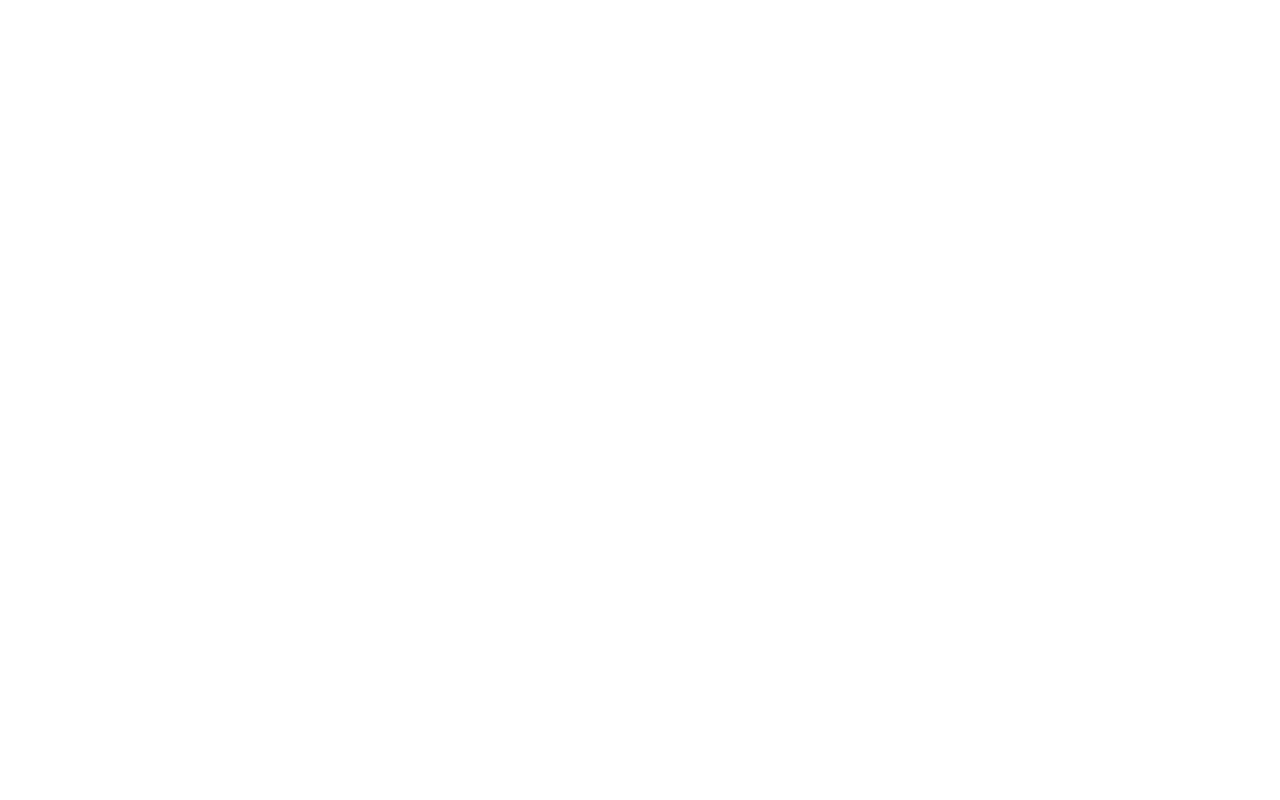
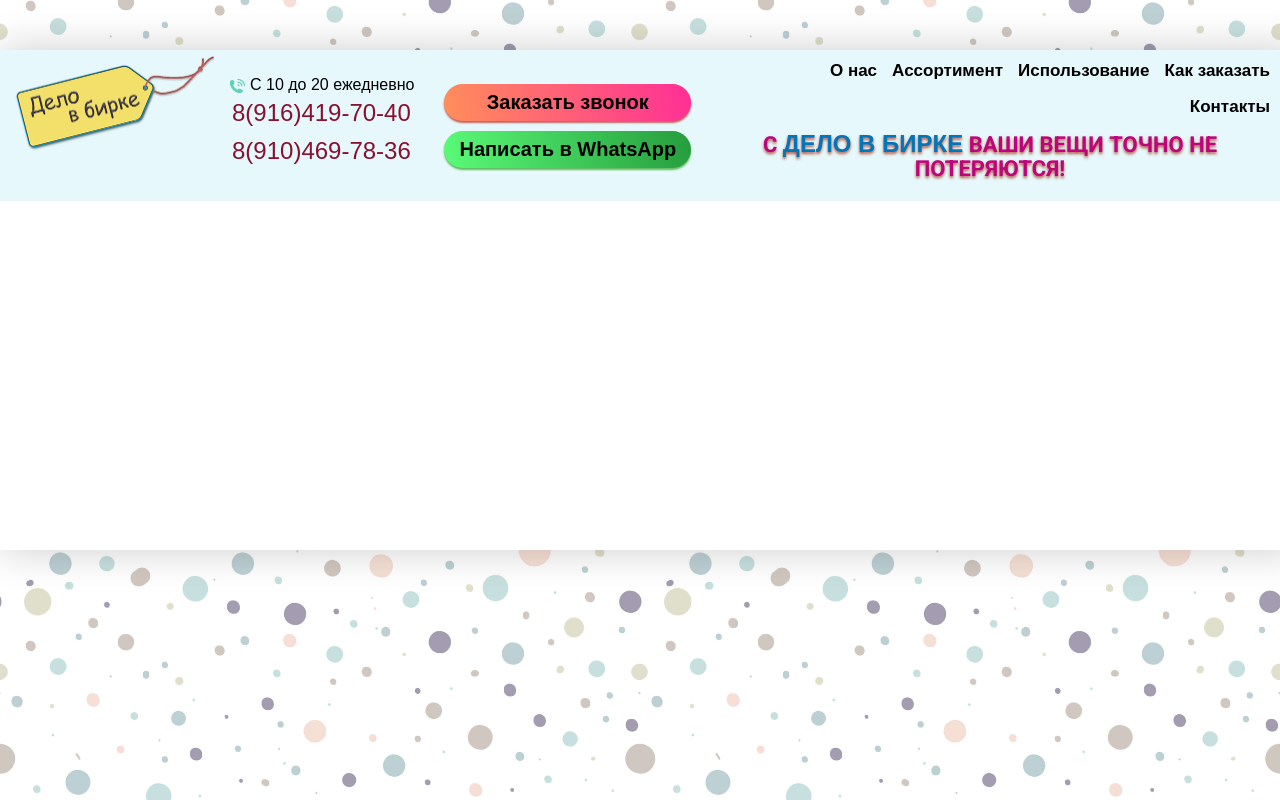
Before and after one commit to makartashik/delovbirke, a website: page source/index.html in a window 1280 px wide. Drawn offline with nearby package versions, Linux system fonts and the light colour scheme; files that its build step writes are made by us from their sources; a web font is replaced by a local one.

Commit message:
Добавляет разметку и стилизацию шапки сайта

```diff
--- a/source/index.html
+++ b/source/index.html
@@ -2,10 +2,48 @@
 <html lang="ru">
   <head>
     <meta charset="utf-8">
-    <title>Дело в бирке</title>
+    <title>Магазин наклеек и бирок - Дело в бирке</title>
     <link rel="stylesheet" href="css/style.css">
+    <link href="https://fonts.googleapis.com/css?family=Neucha&amp;subset=cyrillic" rel="stylesheet">
+    <link href="https://fonts.googleapis.com/css?family=Marmelad&amp;subset=cyrillic" rel="stylesheet">
+    <link href="https://fonts.googleapis.com/css?family=Roboto:400,500,700&amp;subset=latin,cyrillic" rel="stylesheet">
   </head>
   <body>
 
+    <div class="page-wrap">
+      <header class="page-header">
+        <a class="page-header__logo">
+          <img class="page-header__logo-image" src="img/logo.png" width="200" height="96">
+        </a>
+        <div class="page-header__contacts">
+          <div class="page-header__contacts-container">
+            <span class="page-header__contacts-item page-header__contacts-item--work">С 10 до 20 ежедневно</span>
+            <span class="page-header__contacts-item">8(916)419-70-40</span>
+            <span class="page-header__contacts-item">8(910)469-78-36</span>
+          </div>
+          <div class="page-header__contacts-container page-header__contacts-container--buttons">
+            <button class="page-header__contacts-button" type="button">Заказать звонок</button>
+            <a href="https://wa.me/79164197040" class="page-header__contacts-button page-header__contacts-button--write" type="button">Написать в WhatsApp</a>
+          </div>
+        </div>
+        <nav class="page-header__nav">
+          <ul class="page-header__nav-list">
+            <li><a class="page-header__list-item" href="#">О нас</a></li>
+            <li><a class="page-header__list-item" href="#">Ассортимент</a></li>
+            <li><a class="page-header__list-item" href="#">Использование</a></li>
+            <li><a class="page-header__list-item" href="#">Как заказать</a></li>
+            <li><a class="page-header__list-item" href="#">Контакты</a></li>
+          </ul>
+          <div class="page-header__slogan">
+            <p>С <span class="page-header__slogan-name">Дело в бирке</span> Ваши вещи точно не потеряются!</p>
+          </div>
+        </nav>
+
+      </header>
+
+
+    </div>
+
+
   </body>
 </html>
--- /dev/null
+++ b/source/sass/blocks/page-header.scss
@@ -0,0 +1,193 @@
+.page-header {
+  display: flex;
+  flex-direction: row;
+  justify-content: space-between;
+  padding: 5px 15px;
+  font-family: "Marmelad", "Arial", sans-serif;
+  background-color: #e6f8fb;
+}
+
+.page-header__logo {
+  width: 200px;
+}
+
+.page-header__logo-image {
+  &:hover {
+    animation: logo-move 0.6s cubic-bezier(0.25, 0.46, 0.45, 0.94) both;
+  }
+}
+
+.page-header__contacts {
+  display: flex;
+  flex-direction: row;
+  width: 500px;
+}
+
+.page-header__contacts-container {
+  display: flex;
+  flex-direction: column;
+  justify-content: center;
+  margin-right: 30px;
+
+  &--buttons {
+    margin-right: 0;
+  }
+}
+
+.page-header__contacts-item {
+  position: relative;
+  font-size: 24px;
+  margin-bottom: 10px;
+  padding-left: 17px;
+  color: #88112f;
+  text-decoration: none;
+
+  &--work {
+    margin-bottom: 5px;
+    padding-left: 35px;
+    font-size: 16px;
+    line-height: 18px;
+    color: #000000;
+
+    &::before {
+      content: "";
+      position: absolute;
+      left: 15px;
+      top: 3px;
+      width: 15px;
+      height: 14px;
+      background-image: url("../img/icon-phone-1.png");
+      background-repeat: no-repeat;
+    }
+  }
+}
+
+.page-header__contacts-button {
+  font-family: "Neucha", "Arial", sans-serif;
+  font-size: 20px;
+  font-weight: 600;
+  color: #000000;
+  line-height: 21px;
+  padding: 8px 15px;
+  border: none;
+  border-radius: 20px;
+  background: linear-gradient(77deg, rgb(255, 143, 90) 0%, rgb(255, 47, 150) 99%);
+  background-color: #ff4e2e;
+  box-shadow: 0 2px 2px 0 rgba(172, 16, 0, 0.64);
+  cursor: pointer;
+  text-decoration: none;
+
+  &:hover {
+    color: #3b1a7d;
+    box-shadow: 0 2px 2px rgba(172, 16, 0, 1);
+  }
+
+  &:active {
+    box-shadow: inset 0 2px 2px 0 rgba(172, 16, 0, 1);
+  }
+
+  &--write {
+    margin-top: 10px;
+    background: linear-gradient(77deg, rgb(90, 251, 120) 0%, rgb(38, 157, 61) 99%);
+    background-color: #30b94a;
+    box-shadow: 0 2px 2px 0 rgba(24, 150, 0, 0.64);
+
+    &:hover {
+      box-shadow: 0 2px 2px rgba(24, 150, 0, 1);
+    }
+
+    &:active {
+      box-shadow: inset 0 2px 2px 0 rgba(24, 150, 0, 1);
+    }
+  }
+}
+
+.page-header__nav {
+  display: flex;
+  flex-direction: column;
+  justify-content: space-between;
+  align-items: center;
+}
+
+.page-header__nav-list {
+  display: flex;
+  flex-direction: row;
+  justify-content: flex-end;
+  flex-wrap: wrap;
+  width: 550px;
+  margin: 0;
+  padding-top: 5px;
+  list-style: none;
+
+  li {
+    margin-right: 15px;
+    margin-bottom: 15px;
+  }
+}
+
+.page-header__list-item {
+  font-size: 17px;
+  font-weight: 600;
+  line-height: 21px;
+  color: #000000;
+  text-decoration: none;
+
+  &:hover {
+    color: #4d3ebc;
+    text-decoration: underline;
+    animation: text-shadow-drop-center 0.6s both;
+  }
+
+  &:focus {
+    color: #ce2853;
+    text-decoration: underline;
+    animation: text-shadow-drop-center 0.6s both;
+  }
+}
+
+.page-header__slogan {
+  margin-bottom: 15px;
+  font-size: 22px;
+  line-height: 24px;
+  font-weight: 700;
+  font-family: "Roboto", "Arial", sans-serif;
+  text-align: center;
+  color: #bc0579;
+  text-transform: uppercase;
+  text-shadow: 0 2px 3px rgba(160, 32, 11, 0.76);
+
+  p {
+    margin: 0;
+  }
+}
+
+.page-header__slogan-name {
+  font-family: "Neucha", "Arial", sans-serif;
+  font-size: 24px;
+  color: #0476b7;
+}
+
+@keyframes text-shadow-drop-center {
+  0% {
+    text-shadow: 0 0 0 rgba(0, 0, 0, 0);
+  }
+  100% {
+    text-shadow: 0 0 18px rgba(240, 98, 94, 0.35);
+  }
+}
+
+
+@keyframes logo-move {
+  0% {
+    transform: rotate(25deg);
+  }
+  25% {
+    transform: rotate(0);
+  }
+  50% {
+    transform: rotate(25deg);
+  }
+  100% {
+    transform: rotate(0);
+  }
+}
--- /dev/null
+++ b/source/sass/blocks/page-wrap.scss
@@ -0,0 +1,8 @@
+.page-wrap {
+  margin: 0 auto;
+  margin-top: 50px;
+  width: 1300px;
+  min-height: 500px;
+  background-color: #ffffff;
+  box-shadow: 0 0 40px 0 rgba(0, 1, 1, 0.2);
+}
--- a/source/sass/global.scss
+++ b/source/sass/global.scss
@@ -0,0 +1,8 @@
+body {
+  margin: 0;
+  padding: 0;
+  background-color: #ffffff;
+  background-image: url("../img/body-back3.jpg");
+  background-repeat: repeat;
+  background-size: cover;
+}
--- a/source/sass/style.scss
+++ b/source/sass/style.scss
@@ -0,0 +1,3 @@
+@import "global.scss";
+@import "blocks/page-wrap.scss";
+@import "blocks/page-header.scss";
```
Also changed, not shown: source/img/body-back2.jpg (added), source/img/body-back3.jpg (added), source/img/icon-phone-1.png (added), source/img/logo.png (added), source/img/main-logo.png (added), source/sass/mixins.scss (deleted), source/sass/variables.scss (deleted).
